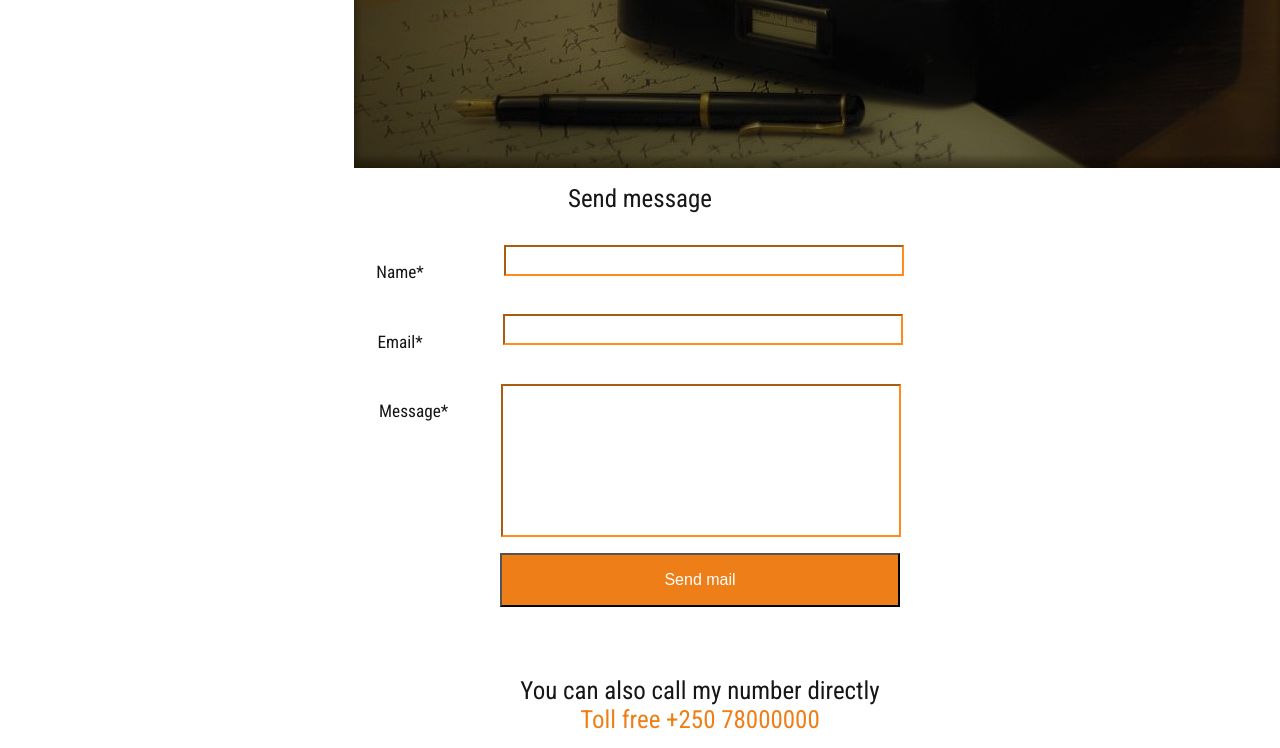
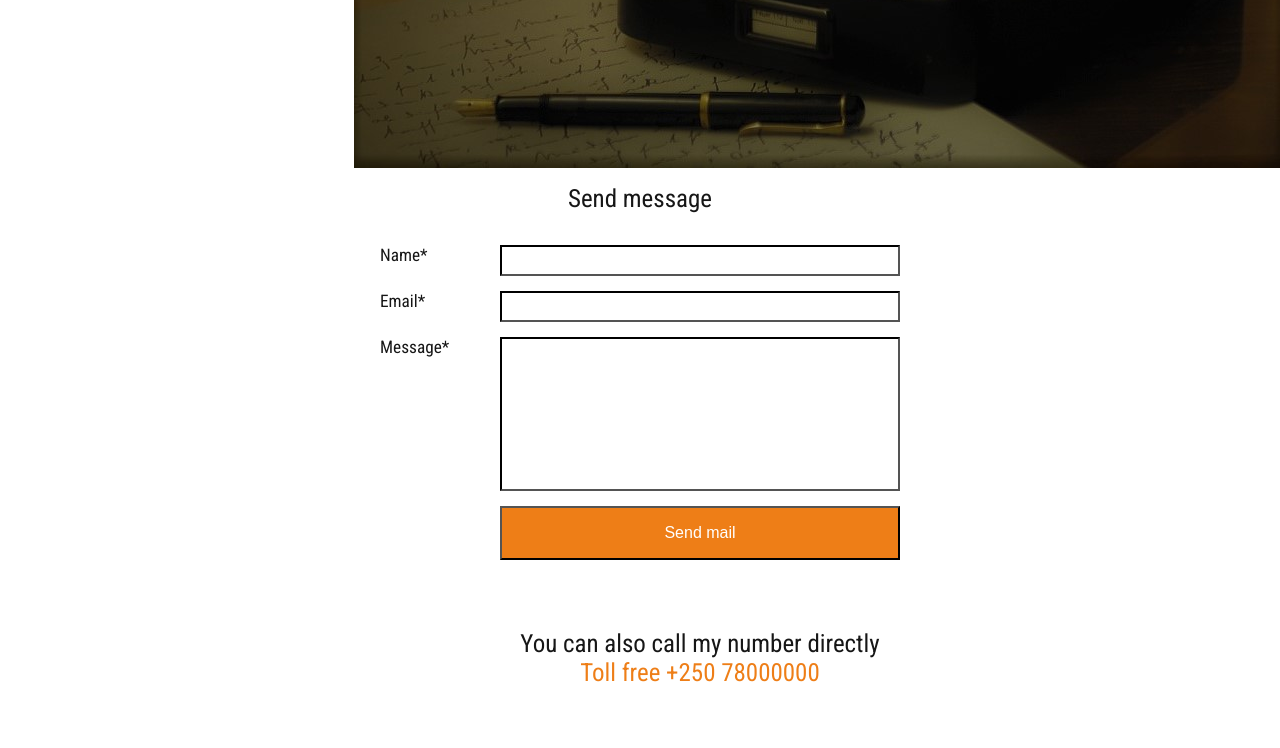
Before and after one commit to Jonicx/Jonicx.github.io, a plain HTML site: page CONTACT.html in a window 1280 px wide. Shown: the part 446-1194 px from the top of the page. Drawn offline with Linux system fonts and the light colour scheme.

Commit message:
fixed-contact-ui-validation

```diff
--- a/CONTACT.html
+++ b/CONTACT.html
@@ -4,6 +4,7 @@
    <meta charset="UTF-8">
    <meta name="viewport" content="width=device-width, initial-scale=1.0">
    <link rel="stylesheet" href="StyleContact.css">
+   <script defer src="app.js"></script>
    <title>Clone Contact</title>
 </head>
 <body>
@@ -32,35 +33,31 @@
    </section>
 
    <section class="main-section">
-      <form action="" id="idForm" onsubmit="return myFunction()" >
-         <div class="main-section-Div">
-            <h2 class="titleMessages">Send message</h2>
-         </div>
-         <div class="main-section-Infomation">
+      <div class="main-section-Div">
+         <h2 class="titleMessages">Send message</h2>
+      </div>
+      <div class="main-section-Infomation">
+         <form action="#" id="form" onkeydown="myfunction()">
             <div class="div1">
-               <h3 class="InfoTxt" style="margin-right: 5rem;">Name*</h3>
-            <input class="inputName"  type="text" name="txtName" id="inputName" required>
+               <label for="name" class="InfoTxt">Name*</label>
+               <input class="input" type="text" name="name" id="name" autocomplete="false">
             </div>
-            <div class="div2">
-               <h3 class="InfoTxt" style="margin-right: 5rem;">Email*</h3>
-               <input class="inputEmail"  type="email" name="txtEmail" id="inputEmail" required>
+            <p class="errorMessage" id="error"></p>
+            <div class="div1">
+               <label for="email" class="InfoTxt" >Email*</label>
+               <input class="input" type="email" name="email" id="email" autocomplete="false">
             </div>
-            <div class="div3">
-               <h3 class="InfoTxt" style="margin-right: 3.3rem;">Message*</h3>
-               <input class="inputMessage"  name="txtMessage" type="text" id="inputMessage" required>
+            <p class="errorMessage" id="error2"></p>
+            <div class="div1">
+               <label for="name" class="InfoTxt">Message*</label>
+               <input class="inputMessage" type="text" name="message" id="message">
             </div>
-            <input class="btnsub"  type="submit" value="Send mail"></input>
-            <script>
-            function myFunction() {
-              var inpObj = document.getElementById("idForm");
-              if (!inpObj.checkValidity()) {
-               document.getElementById("input").innerHTML = inpObj.validationMessage;
-              }
-            }
-            </script>
-         </div>
-      </form>
+            <p class="errorMessage" id="error3"></p>
+            <button class="btnsub" type="button" onclick="myfunction()">Send mail</button>
+         </form>
+      </div>
    </section>
+
    <Section class="mainInfo">
       <div class="mainInfoDiv1">
          <h2 class="mainInfo-heading">You can also call my number  directly</h2>
--- a/StyleContact.css
+++ b/StyleContact.css
@@ -1,32 +1,37 @@
-@import url('https://fonts.googleapis.com/css?family=Roboto Condensed');
-*, *::before, *::after{
-   box-sizing: border-box;}
-body{
+@import url("https://fonts.googleapis.com/css?family=Roboto Condensed");
+*,
+*::before,
+*::after {
+  box-sizing: border-box;
+}
+body {
   padding: 0;
   padding: auto;
   margin: 0 auto;
   margin: 0;
-   background-color:white;
-   font-family: Roboto Condensed,sans-serif;
+  background-color: white;
+  font-family: Roboto Condensed, sans-serif;
   font-size: 1.2rem;
   min-height: 100vh;
 }
 
-.container .backgroundimage{
+.container .backgroundimage {
   position: relative;
   flex-grow: 1;
   flex-direction: row;
   display: flex;
   align-self: stretch;
-   justify-self: flex-end;}
+  justify-self: flex-end;
+}
 
-.container .backgroundimage .img{
+.container .backgroundimage .img {
   position: relative;
   flex-grow: 1;
   width: 50%;
-   margin: 0 auto;}
+  margin: 0 auto;
+}
 
-.container .main-header{
+.container .main-header {
   position: absolute;
   width: 100%;
   align-self: stretch;
@@ -39,42 +44,45 @@ body{
   align-items: center;
   justify-content: space-between;
 }
-.brand-logo{
+.brand-logo {
   display: flex;
   align-items: center;
   font-size: 1.25em;
   text-decoration: none;
 }
 
-.brand-logo-name{
+.brand-logo-name {
   margin-left: 0.1rem;
   font-size: 1.5rem;
   font-weight: 600;
-   color: white;}
+  color: white;
+}
 
-.main-nav ul{
+.main-nav ul {
   display: flex;
-   margin:0;
+  margin: 0;
   padding: 0;
   list-style: none;
-   text-decoration: none;}
+  text-decoration: none;
+}
 
-.main-nav a{
-   color:#EE7E17;
+.main-nav a {
+  color: #ee7e17;
   text-decoration: none;
-   padding: 3rem;}
+  padding: 3rem;
+}
 
-.main-nav a:hover{
+.main-nav a:hover {
   color: #8b4300;
 }
 
-.main-nav .contact{
+.main-nav .contact {
   color: white;
 }
-.main-nav .contact:hover{
+.main-nav .contact:hover {
   color: #b4b4b4;
 }
-.Connect-pharase{
+.Connect-pharase {
   position: absolute;
   width: 100%;
   align-self: center;
@@ -90,75 +98,49 @@ body{
   color: white;
   font-weight: 500;
 }
-.main-section{
-   max-width: 1100px;
+.main-section {
   margin: 0 auto;
   padding: auto;
   padding: 0 40px;
-
 }
-.main-section .main-section-Div{
+.main-section .main-section-Div {
   display: flex;
-   justify-content: space-between;
   align-items: center;
   flex-direction: column;
   border-color: #ff8a1d;
 }
-.main-section .main-section-Div .titleMessages{
+.main-section .main-section-Div .titleMessages {
   font-size: 1.3em;
   margin-bottom: 2rem;
   margin-top: 1rem;
-   color:#161616;
+  color: #161616;
   font-weight: 500;
 }
-.main-section .main-section-Infomation{
+.main-section .main-section-Infomation {
   padding: auto;
   flex-grow: 1;
   flex-direction: column;
   display: flex;
   align-items: center;
-   align-self: center;
-   justify-content: space-between;
 }
-.main-section .main-section-Infomation .div1{
-   padding: auto;
+.main-section .main-section-Infomation .div1 {
   flex-grow: 1;
   flex-direction: row;
   display: flex;
-   margin-bottom: 2rem;
-   align-self: center;
   justify-content: space-between;
 }
-.main-section .main-section-Infomation .div2{
-   padding: auto;
-   flex-grow: 1;
-   flex-direction: row;
-   display: flex;
-   align-self: stretch;
-   margin-bottom: 2rem;
-   align-self: center;
-}
-.main-section .main-section-Infomation .div3{
-   padding: auto;
-   flex-grow: 1;
-   flex-direction: row;
-   display: flex;
-   align-self: stretch;
-   align-self: center;
-}
-.main-section .main-section-Infomation .InfoTxt{
+.main-section .main-section-Infomation .InfoTxt {
   font-size: 0.9em;
-   margin: 1;
-   margin-bottom: 0;
   color: #161616;
+  text-align: start;
   font-weight: 500;
 }
-.main-section .main-section-Infomation .btnsub{
+.main-section .main-section-Infomation .btnsub {
   align-self: center;
   color: white;
-   background-color: #EE7E17;
+  background-color: #ee7e17;
   width: 25rem;
-   padding:1rem;
+  padding: 1rem;
   text-decoration: none;
   font-size: 1rem;
   margin-bottom: 3rem;
@@ -166,36 +148,35 @@ body{
   margin-left: 7.5rem;
   font-weight: 500;
 }
-.main-section .main-section-Infomation .inputName{
-   border-color: #ff8a1d;
-   stroke: #ff8a1d;
+.main-section .main-section-Infomation .input {
+  border-color: #000000;
   width: 25rem;
   height: 2em;
   font-size: 0.8em;
+  align-self: flex-start;
+  color: black;
 }
-.main-section .main-section-Infomation .inputEmail{
-   border-color: #ff8a1d;
-   stroke: #ff8a1d;
-   width: 25rem;
-   height: 2em;
-   font-size: 0.8em;
-}
-.main-section .main-section-Infomation .inputMessage{
-   border-color: #ff8a1d;
-   stroke: #ff8a1d;
+.main-section .main-section-Infomation .inputMessage {
+  border-color: #000000;
   width: 25rem;
   height: 10em;
   font-size: 0.8em;
-   margin-bottom: 1rem;
+  align-items: flex-start;
+  color: black;
 }
-.mainInfo{
+.main-section .main-section-Infomation .errorMessage {
+  font-size: 0.8em;
+  text-align: end;
+}
+.mainInfo {
   max-width: 1100px;
   margin: 0 auto;
   padding: auto;
   padding: 0 40px;
   margin-bottom: 5rem;
 }
-.mainInfo .mainInfo-heading{
+
+.mainInfo .mainInfo-heading {
   font-size: 1.3em;
   margin: 1;
   margin-bottom: 0;
@@ -203,7 +184,7 @@ body{
   font-weight: 500;
   align-self: center;
 }
-.mainInfo .mainInfoDiv1{
+.mainInfo .mainInfoDiv1 {
   padding: auto;
   flex-grow: 1;
   flex-direction: column;
@@ -214,16 +195,16 @@ body{
   margin-left: 7.5rem;
   margin-bottom: 4rem;
 }
-.mainInfo .mainInfo-toll{
+.mainInfo .mainInfo-toll {
   font-size: 1.3em;
   margin: 0;
   margin-bottom: 0;
   color: #161616;
   font-weight: 500;
   align-self: center;
-   color: #EE7E17;
+  color: #ee7e17;
 }
-.mainInfo-socialGroup{
+.mainInfo-socialGroup {
   padding: auto;
   flex-grow: 1;
   flex-direction: row;
@@ -232,7 +213,7 @@ body{
   align-self: center;
   justify-content: space-between;
 }
-.mainInfo-SocialMedia{
+.mainInfo-SocialMedia {
   padding: auto;
   flex-grow: 1;
   flex-direction: column;
@@ -240,28 +221,28 @@ body{
   align-self: stretch;
   align-self: center;
 }
-.mainInfo-SocialMedia .MainInfo-Social{
+.mainInfo-SocialMedia .MainInfo-Social {
   font-size: 1.2em;
-   margin-bottom: .9rem;
+  margin-bottom: 0.9rem;
   color: #161616;
   font-weight: 500;
   align-self: flex-start;
 }
-.logos-words{
+.logos-words {
   padding: auto;
   flex-grow: 1;
   flex-direction: row;
   align-self: stretch;
 }
-.logos-words .words{
+.logos-words .words {
   font-size: 1.3em;
   margin-top: 0rem;
-   margin-bottom: .4rem;
+  margin-bottom: 0.4rem;
   color: #161616;
   font-weight: 500;
   align-self: flex-start;
 }
-.mainInfo-Locations{
+.mainInfo-Locations {
   padding: auto;
   flex-grow: 1;
   flex-direction: column;
@@ -269,108 +250,118 @@ body{
   align-self: stretch;
   align-self: center;
 }
-.mainInfo-Locations .MainInfo-Local{
+.mainInfo-Locations .MainInfo-Local {
   font-size: 1.2em;
-   margin-bottom: .9rem;
+  margin-bottom: 0.9rem;
   color: #161616;
   font-weight: 500;
   align-self: flex-end;
 }
-.locations{
+.locations {
   padding: auto;
   flex-grow: 1;
   flex-direction: row;
   align-self: flex-end;
 }
-.locations .words{
+.locations .words {
   font-size: 1.3em;
   margin-top: 0rem;
-   margin-bottom: .4rem;
+  margin-bottom: 0.4rem;
   color: #161616;
   font-weight: 500;
   align-self: flex-start;
 }
 
-.home-black-part{
-   background-color:#000000;
+.home-black-part {
+  background-color: #000000;
   flex-grow: 1;
   min-height: 50vh;
   display: flex;
   flex-direction: column;
   align-items: stretch;
-   justify-content: space-between;}
+  justify-content: space-between;
+}
 
-.home-black-part .black-title2{
+.home-black-part .black-title2 {
   display: flex;
   align-self: center;
-   align-items: center;}
+  align-items: center;
+}
 
-.home-black-part .black-title2 .call-black-title2{
+.home-black-part .black-title2 .call-black-title2 {
   display: flex;
   flex-direction: column;
   align-items: flex-start;
-   align-self: center;}
+  align-self: center;
+}
 
-.home-black-part .black-title2 .call-black-title2 .black-title{
+.home-black-part .black-title2 .call-black-title2 .black-title {
   font-size: 1.4em;
   font-weight: 500;
   color: white;
   margin-bottom: 0;
-   margin-top: 5rem;}
+  margin-top: 5rem;
+}
 
-.home-black-part .Button-wrapper{
+.home-black-part .Button-wrapper {
   flex-grow: 1;
   display: flex;
   align-items: stretch;
   align-self: center;
-   margin-top: 5rem;}
+  margin-top: 5rem;
+}
 
-.btn1{
+.btn1 {
   color: white;
-   background-color: #EE7E17;
-   padding:  1rem;
-   text-decoration: none;
-   margin-right: 2rem;
-   margin-left: 2rem;
-   font-size: .9rem;}
-
-.btn2{
-   color: white;
-   background-color: #EE7E17;
+  background-color: #ee7e17;
   padding: 1rem;
   text-decoration: none;
   margin-right: 2rem;
   margin-left: 2rem;
-   font-size: .9rem;}
+  font-size: 0.9rem;
+}
 
-.btn3{
+.btn2 {
   color: white;
-   background-color: #EE7E17;
-   padding:1rem;
-   text-decoration: none;
-   margin-right: 2rem;
-   margin-left: 2rem;
-   font-size: .9rem;}
-
-.btn4{
-   color: white;
-   background-color: #EE7E17;
+  background-color: #ee7e17;
   padding: 1rem;
   text-decoration: none;
   margin-right: 2rem;
   margin-left: 2rem;
-   font-size: .9rem;}
+  font-size: 0.9rem;
+}
 
-.home-black-part .word-wrapper2{
+.btn3 {
+  color: white;
+  background-color: #ee7e17;
+  padding: 1rem;
+  text-decoration: none;
+  margin-right: 2rem;
+  margin-left: 2rem;
+  font-size: 0.9rem;
+}
+
+.btn4 {
+  color: white;
+  background-color: #ee7e17;
+  padding: 1rem;
+  text-decoration: none;
+  margin-right: 2rem;
+  margin-left: 2rem;
+  font-size: 0.9rem;
+}
+
+.home-black-part .word-wrapper2 {
   flex-grow: 1;
   display: flex;
   align-items: stretch;
   align-self: center;
   margin-top: 5rem;
   margin-bottom: 2rem;
-   color: white;}
+  color: white;
+}
 
-.subtitle3{
+.subtitle3 {
   font-weight: 500;
   font-size: 0.8em;
   text-align: center;
--- /dev/null
+++ b/app.js
@@ -0,0 +1,49 @@
+function myfunction(){
+   var form = document.getElementById("form");
+   var email = document.getElementById("email").value;
+   var errortextemail = document.getElementById("error2");
+   var pattner =/^[^ ]+@[^ ]+\.[a-z]{2,3}$/;
+   var name = document.getElementById("name").value;
+   var errortextname = document.getElementById("error");
+   var messsage = document.getElementById("message").value;
+   var errortextmessage = document.getElementById("error3")
+
+   if(email.match(pattner)){
+      form.classList.add("valid");
+      form.classList.remove("invalid");
+      errortextemail.innerHTML = "Email Address is valid!";
+      errortextemail.style.color = "#00ff00";
+   }else{
+      form.classList.remove("valid");
+      form.classList.add("invalid");
+      errortextemail.innerHTML = "Please a valid email address is required.";
+      errortextemail.style.color = "#ff0000";
+   }
+
+   if(email == '' || email == null){
+      form.classList.remove("valid");
+      form.classList.add("invalid");
+      errortextemail.innerHTML = "Please your email address is required.";
+      errortextemail.style.color = "#ff0000";
+   }
+
+   if( name  == '' || name == null){
+      form.classList.remove("valid");
+      form.classList.add("invalid");
+      errortextname.innerHTML = "Please your name is required to complete.";
+      errortextname.style.color = "#ff0000";
+   }else{
+      form.classList.add("valid");
+      form.classList.remove("invalid");
+      errortextname.innerHTML = "Thank you for completing this field!";
+      errortextname.style.color = "#00ff00";
+   }
+
+
+   if(messsage >= 150){
+      form.classList.remove("valid");
+      form.classList.add("invalid");
+      errortextmessage.innerHTML = "Please a message must be less than 150 letter.";
+      errortextmessage.style.color = "#ff0000";
+   }
+}
```
Lines whose indentation alone changed are shown as unchanged.
